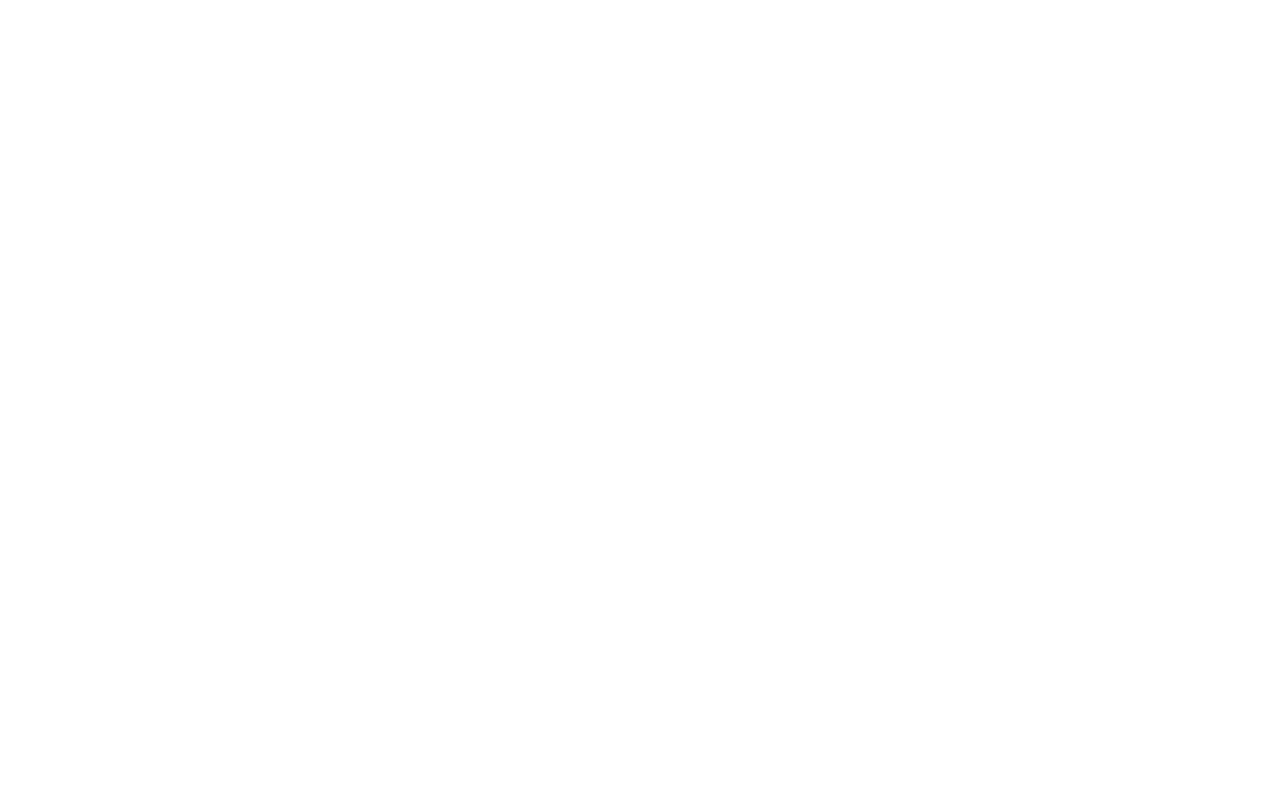
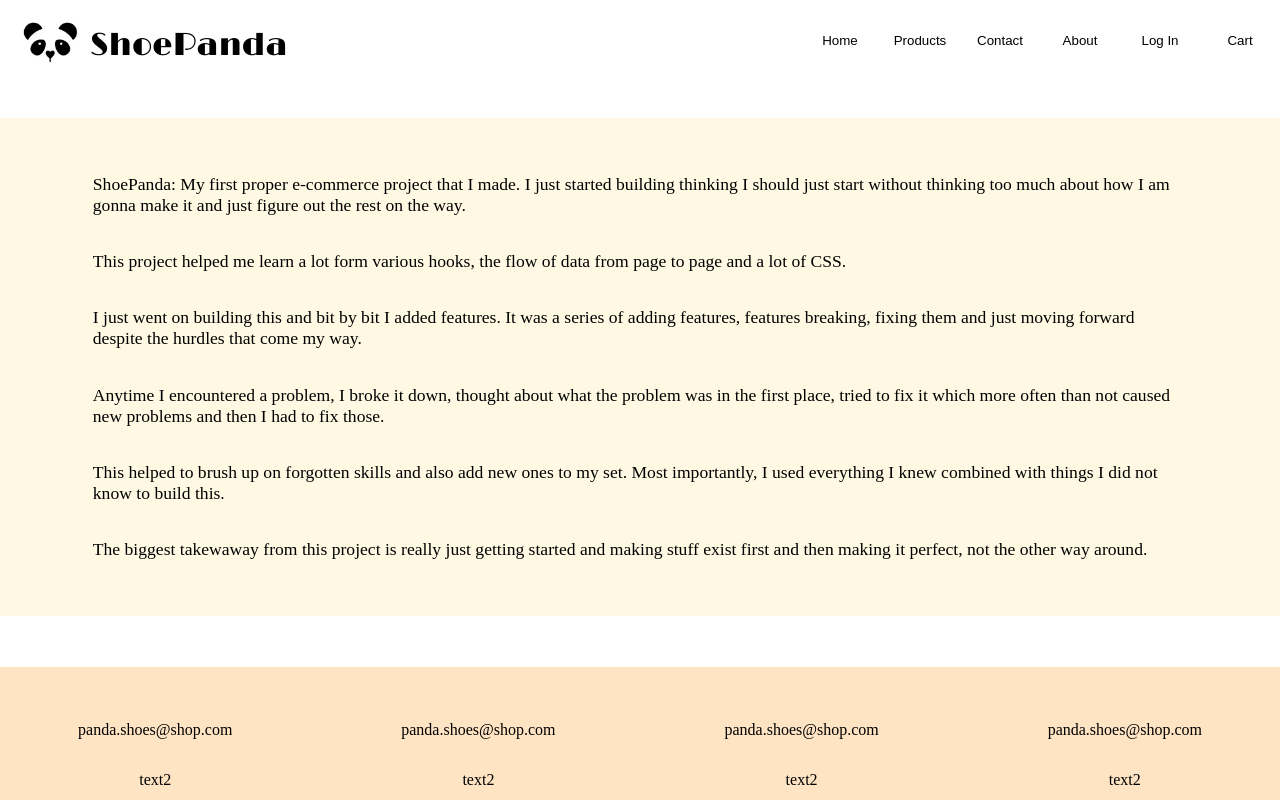
Before and after one commit to Harshit-B-14/ShoePanda, a React (Vite) app: page /#/about in a window 1280 px wide. Before the commit this address had no page. Shown: the top 800 px of the page. Built offline with nearby package versions, Linux system fonts and the light colour scheme.

Commit message:
fixed layout for checkout page, added about page

```diff
--- a/index.html
+++ b/index.html
@@ -2,7 +2,7 @@
 <html lang="en">
   <head>
     <meta charset="UTF-8" />
-    <link rel="stylesheet" href="https://fonts.googleapis.com/css2?family=Material+Symbols+Outlined:opsz,wght,FILL,GRAD@20..48,100..700,0..1,-50..200&icon_names=shopping_cart" />
+    <link rel="stylesheet" href="https://fonts.googleapis.com/css2?family=Material+Symbols+Outlined:opsz,wght,FILL,GRAD@20..48,100..700,0..1,-50..200&icon_names=grid_view,home,info,mail,shopping_cart" />
     <meta name="viewport" content="width=device-width, initial-scale=1.0" />
     <title>ShoePanda</title>
   </head>
--- a/src/App.jsx
+++ b/src/App.jsx
@@ -3,7 +3,7 @@ import {HashRouter as Router, Routes, Route} from "react-router-dom"
 import Navbar from './components/navbar'
 import Layout from './components/layout'
 import Home from './pages/HomePage'
-
+import About from './pages/about'
 import LogIn from './pages/login'
 import Products from './pages/products'
 import Contact from './pages/contact'
@@ -23,6 +23,7 @@ function App() {
           <Route path="/products" element = {<Products/>}></Route>
           <Route path="/productDetails/:id" element = {<ProductDetails/>}></Route>
           <Route path="/contact" element = {<Contact/>}></Route>
+          <Route path="/about" element = {<About/>}></Route>
           <Route path="/login" element = {<LogIn/>}></Route>
           <Route path="/cart" element = {<CartPage/>}></Route>
           <Route path="/checkout" element = {<CheckoutPage/>}></Route>
--- a/src/components/navbar.jsx
+++ b/src/components/navbar.jsx
@@ -7,8 +7,28 @@ function Navbar(props){
     const { cart } = useContext(CartContext);
 
     return <div className="navbar">
+        {/* <Link to="/">
+            <button><span className="material-symbols-outlined">home</span></button>
+        </Link>
+        <Link to="/products">
+            <button><span className="material-symbols-outlined">grid_view</span></button>
+        </Link>
+        <Link to="/contact">
+            <button><span className="material-symbols-outlined">mail</span></button>
+        </Link>
+        <Link to="/about">
+            <button><span className="material-symbols-outlined">info</span></button>
+        </Link>
+        <Link to="/login">
+            <button>Log In</button>
+        </Link>
+        <Link to="/cart">
+            <button className="cart-button"><span className="material-symbols-outlined">shopping_cart</span>
+            {cart.length > 0 && <span id="cart-length">{cart.length}</span>}
+            </button>
+        </Link> */}
         <Link to="/">
-            <button className="" >Home</button>
+            <button>Home</button>
         </Link>
         <Link to="/products">
             <button>Products</button>
@@ -16,13 +36,14 @@ function Navbar(props){
         <Link to="/contact">
             <button>Contact</button>
         </Link>
+        <Link to="/about">
+            <button>About</button>
+        </Link>
         <Link to="/login">
             <button>Log In</button>
         </Link>
         <Link to="/cart">
-            <button className="cart-button"><span className="material-symbols-outlined">cart</span>
-            {cart.length > 0 && <span id="cart-length">{cart.length}</span>}
-            </button>
+            <button>Cart</button>{cart.length > 0 && <span id="cart-length">{cart.length}</span>}
         </Link>
     </div>
 }
--- a/src/index.css
+++ b/src/index.css
@@ -8,6 +8,7 @@
 body{
   margin: 0px;
   padding: 0px;
+  /* background-color: rgb(84, 84, 84); */
 }
 
 .Products{
@@ -161,10 +162,26 @@ body{
   grid-area: 4/2/5/4;
 }
 
+.about-text{
+  display: flex;
+  align-items: center;
+  justify-content: center;
+  flex-direction: column;
+  /* background-color: rgb(106, 185, 100); */
+  margin-bottom: 4%;
+  padding: 3% 5%;
+  background-color: rgb(255, 249, 227);
+}
+
+.about-text p{
+    width: 95%;
+    font-size: 1.1rem;
+}
+
 #cart-length{
   position: absolute;
-  top: 1px;
-  right: 20px;
+  top: 26.5px;
+  right: 5px;
   width: 18px;              /* fixed width */
   height: 18px;             /* fixed height */
   font-size: 0.8rem;        /* make number readable */
--- /dev/null
+++ b/src/pages/about.jsx
@@ -0,0 +1,32 @@
+function About(){
+    return (
+        <div className="about-text">
+                <p>ShoePanda: My first proper e-commerce project that I made. I just started building thinking I should
+                just start without thinking too much about how I am gonna make it and just figure out the rest on
+                the way.
+                </p>
+
+                <p>This project helped me learn a lot form various hooks, the flow of data from page to page and
+                a lot of CSS.
+                </p>
+
+                <p>I just went on building this and bit by bit I added features. It was a series of adding features,
+                features breaking, fixing them and just moving forward despite the hurdles that come my way.
+                </p>
+
+                <p>Anytime I encountered a problem, I broke it down, thought about what the problem was in the first place,
+                tried to fix it which more often than not caused new problems and then I had to fix those.
+                </p>
+
+                <p>This helped to brush up on forgotten skills and also add new ones to my set. Most importantly, I used
+                everything I knew combined with things I did not know to build this.
+                </p>
+
+                <p>The biggest takewaway from this project is really just getting started and making stuff exist first and
+                then making it perfect, not the other way around.
+                </p>
+        </div>
+    )
+}
+
+export default About;
--- a/src/pages/checkoutPage.jsx
+++ b/src/pages/checkoutPage.jsx
@@ -18,7 +18,7 @@ function CheckoutPage(){
             <form onSubmit = {handleCheckout}>
                 <div className="input-field">
                     <label htmlFor="checkout-name">First Name* </label>
-                    <input type="text" placeholder="name" />
+                    <input type="text" placeholder="name" required/>
                 </div>
 
                 <div className="input-field">
@@ -28,22 +28,22 @@ function CheckoutPage(){
 
                 <div className="input-field">
                     <label htmlFor="address"> Address* </label>
-                    <input type="text" placeholder="address" />
+                    <input type="text" placeholder="address" required/>
                 </div>
 
                 <div className="input-field">
                     <label htmlFor="email"> Email* </label>
-                    <input type="email" placeholder="email" />
+                    <input type="email" placeholder="email" required />
                 </div>
 
                 <div className="input-field">
                     <label htmlFor="phone-no"> Phone no.* </label>
-                    <input type="tel" placeholder="phone-no" pattern="[0-9]{10}"/>
+                    <input type="tel" placeholder="phone-no" pattern="[0-9]{10}" required/>
                 </div>
 
                 <div className="input-field">
                     <label>Mode of Payment*</label>
-                    <select >
+                    <select required>
                         <option value="">Select</option>
                         <option>COD</option>
                         <option>Credit Card</option>
```
